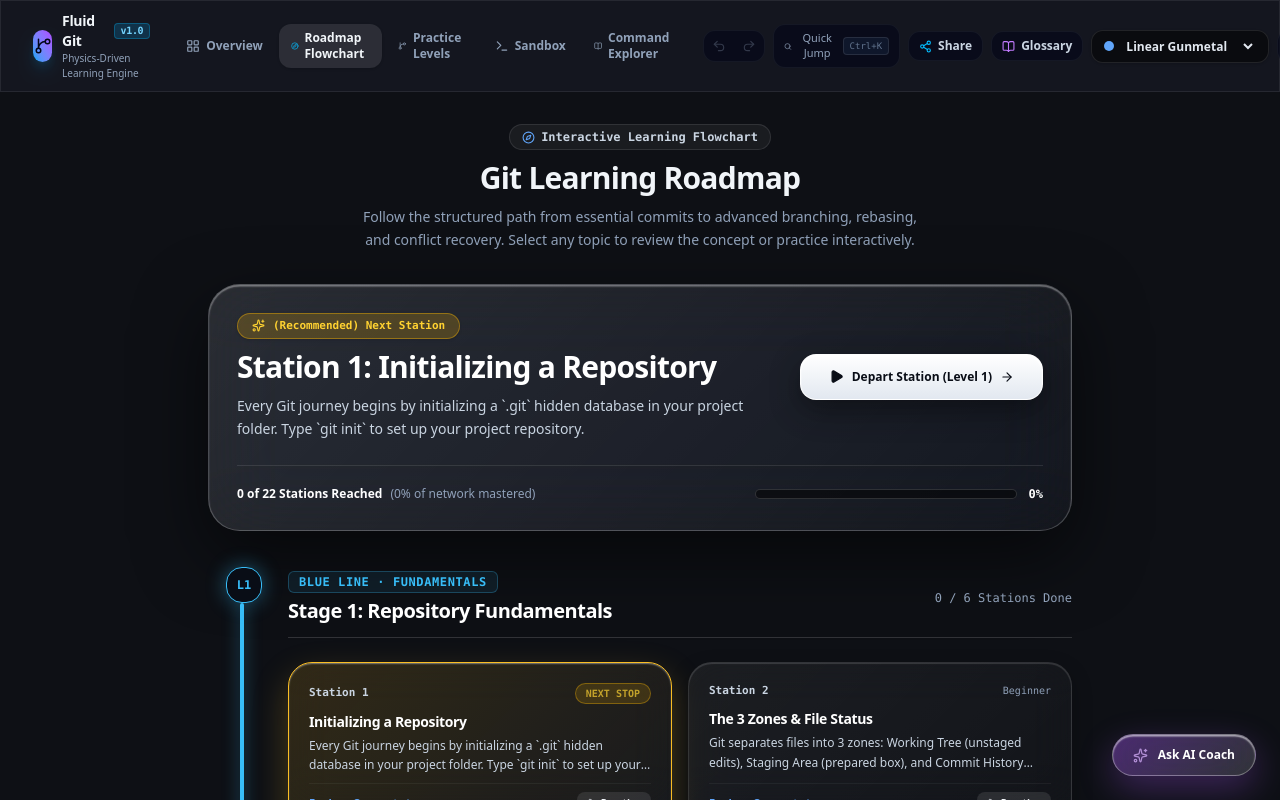
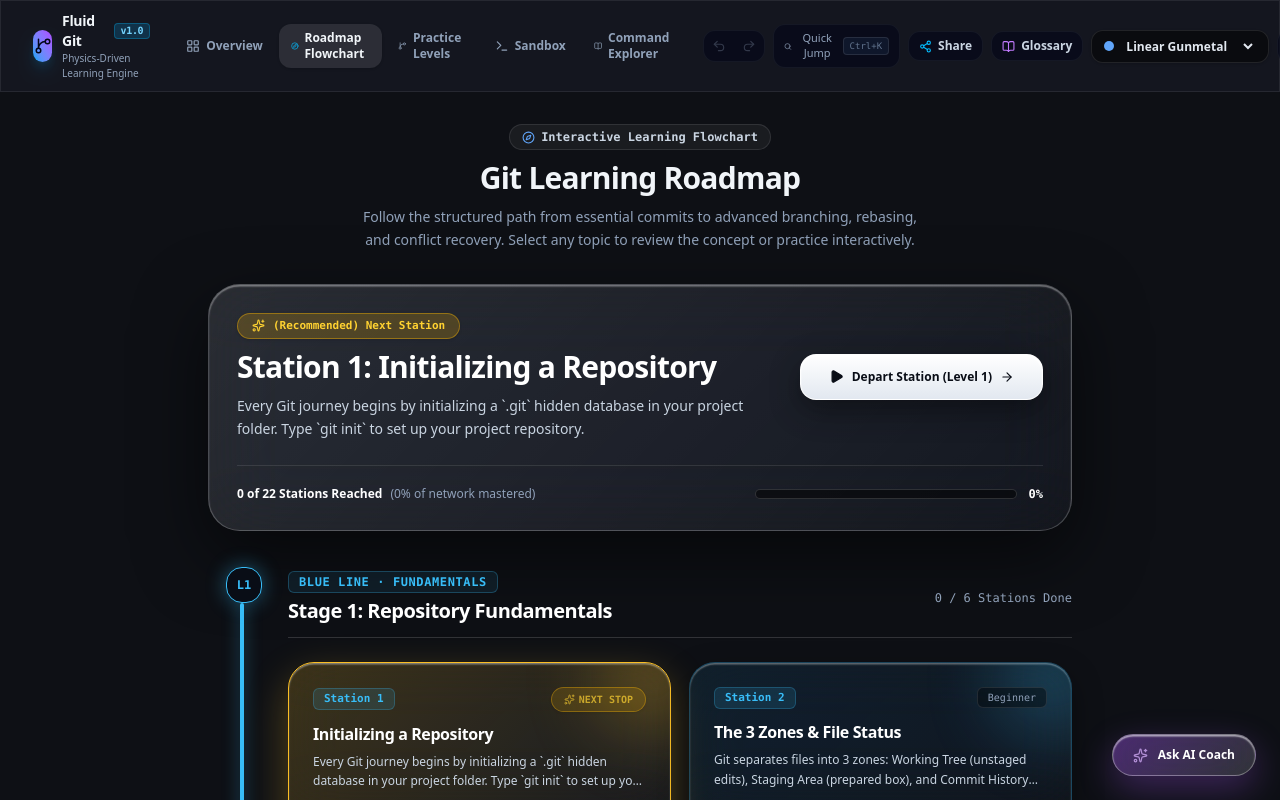
Before and after one commit to Ananth-Sai/Git-Visualizer-Learning-Engine, a Next.js app: page /roadmap in a window 1280 px wide. Shown: the top 800 px of the page. Built offline with nearby package versions, Linux system fonts and the light colour scheme.

Commit message:
feat(ui): infuse rich transit line colors (cyan, violet, amber, rose) into all FlowchartRoadmap cards

```diff
--- a/components/roadmap/FlowchartRoadmap.tsx
+++ b/components/roadmap/FlowchartRoadmap.tsx
@@ -213,8 +213,8 @@
                 </span>
               </div>
 
-              {/* Connected Transit Station Node Cards */}
-              <div className="grid grid-cols-1 sm:grid-cols-2 gap-4 pt-1">
+              {/* Connected Transit Station Node Cards with Rich Line Colors */}
+              <div className="grid grid-cols-1 sm:grid-cols-2 gap-4.5 pt-1">
                 {milestone.lessons.map((lesson) => {
                   const isDone = completedLessonIds.includes(lesson.id);
                   const isRecommended = lesson.id === nextRecommendedLesson.id;
@@ -222,54 +222,68 @@
                   return (
                     <motion.div
                       key={lesson.id}
-                      whileHover={{ scale: 1.02, y: -3 }}
+                      whileHover={{ scale: 1.025, y: -3 }}
                       whileTap={{ scale: 0.98 }}
                       onClick={() => setSelectedDrawerLesson(lesson)}
-                      className="group p-5 rounded-[24px] border text-left flex flex-col justify-between min-h-[140px] transition-all duration-200 cursor-pointer relative overflow-hidden"
+                      className="group p-5 sm:p-6 rounded-[26px] border text-left flex flex-col justify-between min-h-[160px] transition-all duration-200 cursor-pointer relative overflow-hidden"
                       style={{
                         background: isRecommended
-                          ? 'linear-gradient(135deg, rgba(251, 191, 36, 0.15) 0%, rgba(255, 255, 255, 0.04) 100%)'
+                          ? 'linear-gradient(135deg, rgba(251, 191, 36, 0.2) 0%, rgba(255, 255, 255, 0.04) 100%)'
                           : isDone
-                          ? 'linear-gradient(135deg, rgba(16, 185, 129, 0.12) 0%, rgba(255, 255, 255, 0.03) 100%)'
-                          : 'linear-gradient(135deg, rgba(255, 255, 255, 0.06) 0%, rgba(255, 255, 255, 0.02) 100%)',
-                        backdropFilter: 'blur(20px)',
+                          ? 'linear-gradient(135deg, rgba(16, 185, 129, 0.18) 0%, rgba(255, 255, 255, 0.03) 100%)'
+                          : `linear-gradient(135deg, ${milestone.lineColor}18 0%, rgba(255, 255, 255, 0.02) 100%)`,
+                        backdropFilter: 'blur(28px) saturate(200%)',
                         borderColor: isRecommended
                           ? '#fbbf24'
                           : isDone
-                          ? 'rgba(16, 185, 129, 0.4)'
-                          : 'rgba(255, 255, 255, 0.12)',
+                          ? 'rgba(16, 185, 129, 0.5)'
+                          : `${milestone.lineColor}45`,
                         boxShadow: isRecommended
-                          ? '0 15px 35px rgba(251, 191, 36, 0.25), inset 0 1px 1.5px rgba(255, 255, 255, 0.4)'
+                          ? '0 15px 40px rgba(251, 191, 36, 0.3), inset 0 1.5px 1.5px rgba(255, 255, 255, 0.4)'
                           : isDone
-                          ? '0 10px 25px rgba(16, 185, 129, 0.15), inset 0 1px 1.5px rgba(255, 255, 255, 0.3)'
-                          : '0 8px 20px rgba(0, 0, 0, 0.3), inset 0 1px 1px rgba(255, 255, 255, 0.15)',
+                          ? '0 12px 30px rgba(16, 185, 129, 0.2), inset 0 1.5px 1.5px rgba(255, 255, 255, 0.35)'
+                          : `0 12px 30px rgba(0, 0, 0, 0.4), inset 0 1.5px 1.5px rgba(255, 255, 255, 0.35)`,
                       }}
                     >
+                      {/* Ambient background glow orb */}
+                      <div
+                        className="absolute -top-10 -right-10 w-28 h-28 rounded-full blur-2xl pointer-events-none opacity-30 group-hover:opacity-75 transition-opacity duration-300"
+                        style={{ backgroundColor: isRecommended ? '#fbbf24' : isDone ? '#10b981' : milestone.lineColor }}
+                      />
+
                       {/* Top status line */}
-                      <div className="flex items-center justify-between w-full">
-                        <span className="text-[11px] font-mono font-bold text-slate-300">
+                      <div className="flex items-center justify-between w-full relative z-10">
+                        <span
+                          className="text-[11px] font-mono font-bold px-2.5 py-0.5 rounded-md"
+                          style={{
+                            backgroundColor: `${milestone.lineColor}20`,
+                            color: milestone.lineColor,
+                            border: `1px solid ${milestone.lineColor}40`,
+                          }}
+                        >
                           Station {lesson.title.split('.')[0]}
                         </span>
 
                         {isDone ? (
-                          <span className="flex items-center gap-1 text-[10px] font-mono font-bold px-2.5 py-0.5 rounded-full bg-emerald-500/20 text-emerald-300 border border-emerald-400/40">
+                          <span className="flex items-center gap-1 text-[10px] font-mono font-bold px-3 py-1 rounded-full bg-emerald-500/20 text-emerald-300 border border-emerald-500/50 shadow-sm">
                             <CheckCircle2 size={11} />
                             <span>CLEARED</span>
                           </span>
                         ) : isRecommended ? (
-                          <span className="flex items-center gap-1 text-[10px] font-mono font-bold px-2.5 py-0.5 rounded-full bg-amber-400/20 text-amber-300 border border-amber-400/50 animate-pulse">
+                          <span className="flex items-center gap-1 text-[10px] font-mono font-bold px-3 py-1 rounded-full bg-amber-400/20 text-amber-300 border border-amber-400/50 animate-pulse shadow-sm">
+                            <Sparkles size={11} />
                             <span>NEXT STOP</span>
                           </span>
                         ) : (
-                          <span className="text-[10px] font-mono text-slate-400">
+                          <span className="text-[10px] font-mono text-slate-400 bg-black/40 px-2.5 py-0.5 rounded-md border border-white/10">
                             {lesson.difficulty}
                           </span>
                         )}
                       </div>
 
                       {/* Title & Description in Plain English */}
-                      <div className="space-y-1 my-2">
-                        <h4 className="font-bold text-sm text-white font-sans tracking-tight group-hover:text-sky-300 transition">
+                      <div className="space-y-1.5 my-2.5 relative z-10">
+                        <h4 className="font-extrabold text-sm sm:text-base text-white font-sans tracking-tight group-hover:text-white transition">
                           {lesson.title.replace(/^\d+\.\s*/, '')}
                         </h4>
                         <p className="text-xs text-slate-300 line-clamp-2 leading-relaxed font-sans">
@@ -278,13 +292,13 @@
                       </div>
 
                       {/* Bottom action row */}
-                      <div className="flex items-center justify-between pt-2 border-t border-white/5 text-[11px] font-sans">
+                      <div className="flex items-center justify-between pt-3 border-t border-white/10 text-[11px] font-sans relative z-10">
                         <span
-                          className="font-bold flex items-center gap-1"
-                          style={{ color: 'var(--branch-main)' }}
+                          className="font-bold flex items-center gap-1 group-hover:translate-x-1 transition-transform"
+                          style={{ color: milestone.lineColor }}
                         >
                           <span>Explore Concept</span>
-                          <ArrowRight size={12} className="group-hover:translate-x-1 transition" />
+                          <ArrowRight size={13} />
                         </span>
 
                         <button
@@ -292,10 +306,17 @@
                             e.stopPropagation();
                             handleLaunchLesson(lesson.id);
                           }}
-                          className="px-2.5 py-1 rounded-lg text-[10px] font-bold bg-white/10 hover:bg-white/20 text-slate-100 transition flex items-center gap-1 cursor-pointer"
+                          className="px-3.5 py-1.5 rounded-xl text-xs font-bold transition flex items-center gap-1.5 cursor-pointer shadow-md active:scale-95"
+                          style={{
+                            background: isRecommended
+                              ? 'linear-gradient(180deg, #fbbf24 0%, #d97706 100%)'
+                              : 'linear-gradient(180deg, rgba(255, 255, 255, 0.15) 0%, rgba(255, 255, 255, 0.05) 100%)',
+                            color: isRecommended ? '#090d16' : '#ffffff',
+                            border: '1px solid rgba(255, 255, 255, 0.2)',
+                          }}
                         >
-                          <Play size={10} />
-                          <span>Practice</span>
+                          <Play size={11} fill={isRecommended ? '#090d16' : '#ffffff'} />
+                          <span>Board</span>
                         </button>
                       </div>
                     </motion.div>
```
